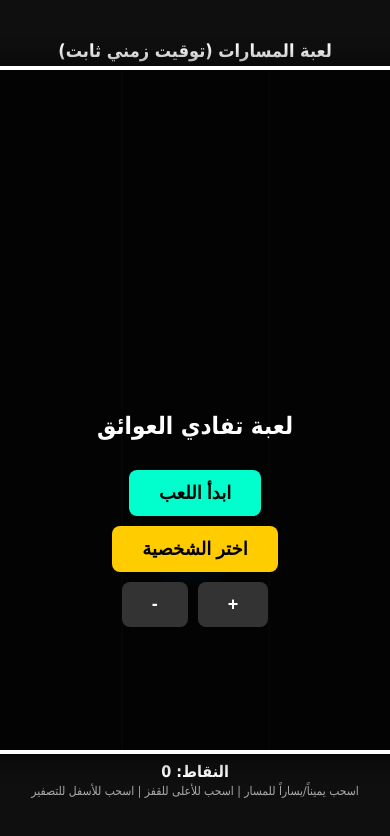
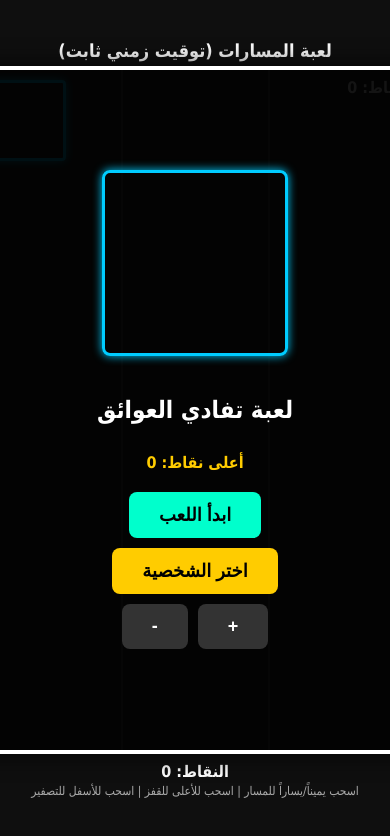
Before and after one commit to Fhgdhgvhggvfgg/Cpe-cheetah-, a plain HTML site: page cheetah_run/index.html in a window 390 px wide. Drawn offline with Linux system fonts and the light colour scheme.

Commit message:
Last Sync: 2026-11-01 22:50 (Mobile)

```diff
--- a/cheetah_run/index.html
+++ b/cheetah_run/index.html
@@ -23,10 +23,13 @@
             box-shadow: 0 0 25px rgba(0,0,0,0.9); border-radius: 12px;
             flex-shrink: 0; transform-origin: center center; transition: transform 0.2s ease;
         }
-        #white-box-icon {
-            position: absolute; top: 10px; left: 10px; width: 75px; height: 75px;
-            background-size: 200% 400%; background-position: 100% 100%; z-index: 15; border-radius: 4px;
-        }
+#white-box-icon {
+    position: absolute; top: 10px; left: 10px; width: 75px; height: 75px;
+    background-size: 200% 400%; background-position: 100% 100%; z-index: 15; border-radius: 4px;
+    border: 3px solid #00ccff; /* أضف هذا السطر للحدود السماوية */
+    box-shadow: 0 0 10px #00ccff; /* توهج جمالي اختياري */
+}
+
         .lane-line { position: absolute; top: 0; bottom: 0; width: 2px; background: rgba(255, 255, 255, 0.2); z-index: 1; }
         #line1 { left: 146px; }
         #line2 { left: 293px; }
@@ -50,7 +53,18 @@
             align-items: center; justify-content: center; z-index: 30; text-align: center;
         }
         #character-select-screen { display: none; z-index: 40; padding: 20px; box-sizing: border-box; }
-        #start-player-preview { width: 180px; height: 180px; background-size: 200% 400%; background-position: 100% 100%; margin-bottom: 20px; border-radius: 8px; }
+
+#start-player-preview {
+    width: 180px;
+    height: 180px;
+    background-size: 200% 400%;
+    background-position: 100% 100%;
+    margin-bottom: 20px;
+    border-radius: 8px;
+    border: 3px solid #00ccff; /* أضف هذا السطر للحدود السماوية */
+    box-shadow: 0 0 10px #00ccff; /* توهج اختياري */
+}
+
         #start-screen button, #character-select-screen button, .zoom-buttons-container button, #game-over button {
             padding: 12px 30px; font-size: 18px; border: none; cursor: pointer; font-weight: bold; border-radius: 8px; margin-top: 10px;
         }
@@ -83,6 +97,10 @@
         <div id="start-screen">
             <div id="start-player-preview"></div>
             <h2>لعبة تفادي العوائق</h2>
+            <div style="font-size: 16px; color: #ffcc00; margin: 10px 0; font-weight: bold;">
+    أعلى نقاط: <span id="highest-score">0</span>
+</div>
+
             <button onclick="startGame()" style="background: #00ffcc; color: #000;">ابدأ اللعب</button>
             <button onclick="openCharacterSelectMenu()" style="background: #ffcc00; color: #000;">اختر الشخصية</button>
 
@@ -115,6 +133,7 @@
             <button onclick="restartGame()" style="background: #00ffcc; color: #000;">إعادة المحاولة</button>
             <button onclick="goToStartScreen()" style="background: #ffcc00; color: #000;">القائمة الرئيسية</button>
         </div>
+        <div id="ui">النقاط: <span id="score">0</span></div>
     </div>
 
     <div id="ui">النقاط: <span id="score">0</span></div>
@@ -142,6 +161,22 @@ this.bossToggle = 3;
         let currentScale = parseFloat(localStorage.getItem('gameScale')) || 1.0;
         updateGameScale();
 
+// دالة لتحديث وعرض أعلى نقاط عند نهاية اللعبة أو بدايتها
+function checkAndUpdateHighScore(currentScore) {
+    // جلب أعلى نقاط مخزنة مسبقاً، وإذا لم توجد تكون القيمة 0
+    let highScore = localStorage.getItem('gameHighScore') || 0;
+
+    // مقارنة النقاط الحالية مع أعلى نقاط مسجلة
+    if (currentScore > highScore) {
+        highScore = currentScore;
+        // تخزين الرقم الجديد كأعلى نقاط
+        localStorage.setItem('gameHighScore', highScore);
+    }
+
+    return highScore;
+}
+
+
         function zoomGame(amount) {
             currentScale = Math.min(Math.max(currentScale + amount, 0.6), 2.0);
             currentScale = Math.round(currentScale * 10) / 10;
@@ -150,6 +185,8 @@ this.bossToggle = 3;
         }
 
         function updateGameScale() {
+        document.getElementById('highest-score').textContent = localStorage.getItem('gameHighScore') || 0;
+
             gameContainer.style.transform = `scale(${currentScale})`;
         }
 
@@ -498,13 +535,20 @@ if (!currentBoss) {
             powerupStatus.style.display = 'none';
             if (gameAnimId) cancelAnimationFrame(gameAnimId);
 
+            // === هنا يتم حساب وتحديث أعلى نقاط ===
+            let bestScore = checkAndUpdateHighScore(score);
+
             setTimeout(() => {
-                finalScoreDisplay.textContent = "النقاط: " + score;
+                // عرض النقاط الحالية وأعلى نقاط وصلت لها في واجهة الخسارة
+                finalScoreDisplay.innerHTML = `النقاط: ${score} <br> <span style="color: #ffcc00; font-size: 15px;">أعلى نقاط: ${bestScore}</span>`;
                 gameOverScreen.style.display = 'block';
             }, 1000);
         }
 
+
         function restartGame() {
+        document.getElementById('highest-score').textContent = localStorage.getItem('gameHighScore') || 0;
+
             if (gameAnimId) cancelAnimationFrame(gameAnimId);
 
             if (currentBoss) {
@@ -532,6 +576,8 @@ if (!currentBoss) {
         }
 
         function goToStartScreen() {
+        document.getElementById('highest-score').textContent = localStorage.getItem('gameHighScore') || 0;
+
             if (gameAnimId) cancelAnimationFrame(gameAnimId);
 
             if (currentBoss) {
```
